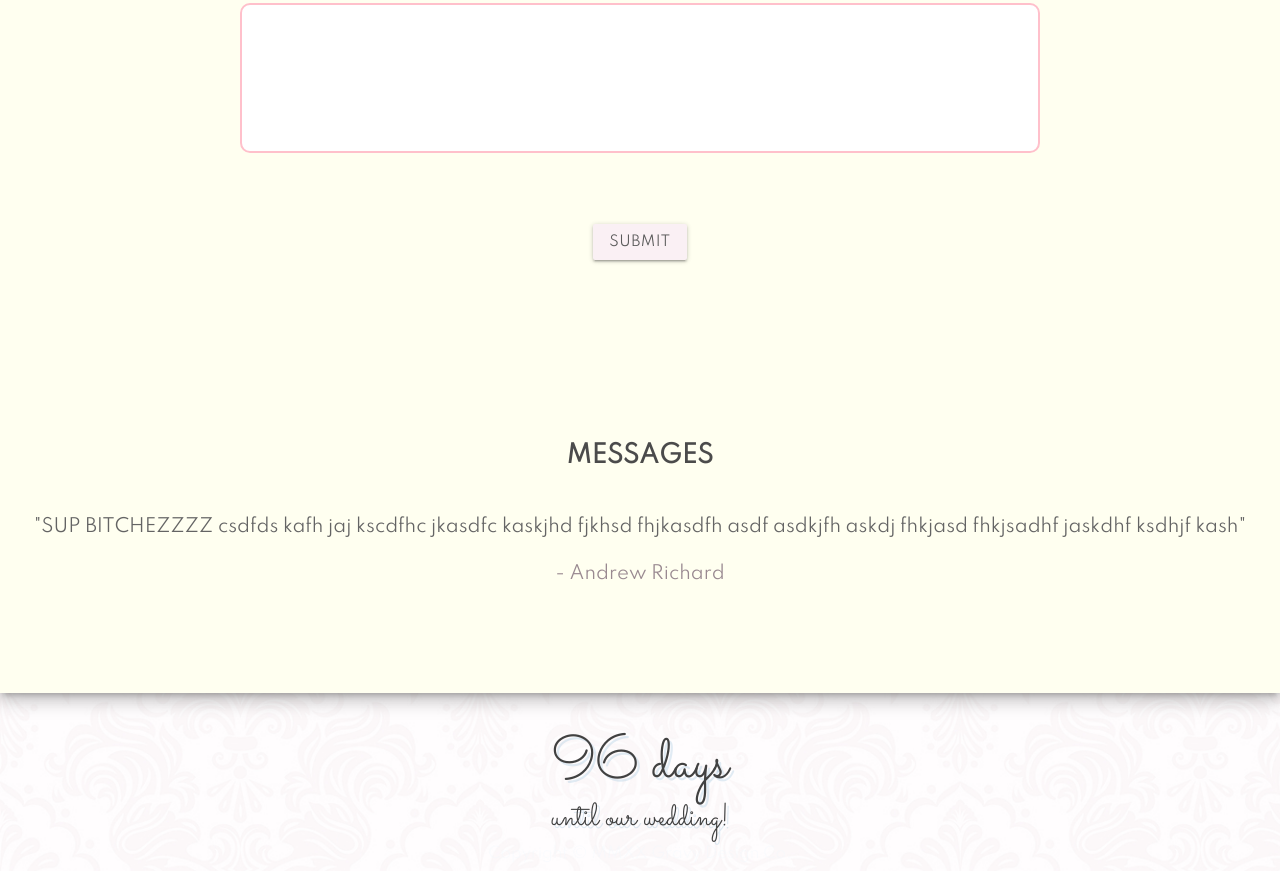
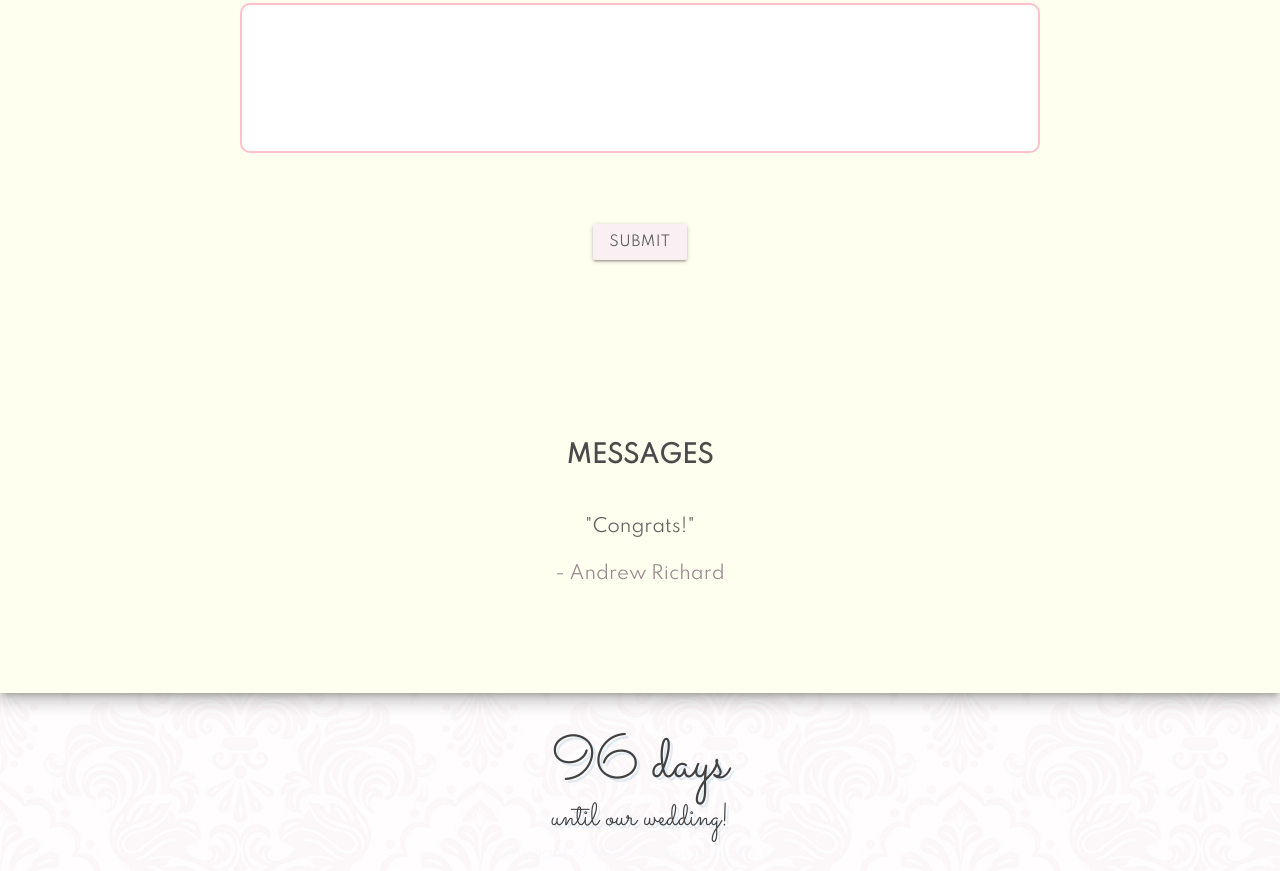
Before and after one commit to gravyhtx/maryclaire_wedding, a website: page guestbook.html in a window 1280 px wide. Shown: the part 422-1293 px from the top of the page. Drawn offline with nearby package versions, Linux system fonts and the light colour scheme.

Commit message:
Swapped some pics

```diff
--- a/guestbook.html
+++ b/guestbook.html
@@ -63,7 +63,7 @@
         <br><br>
         <section class="guestDb">
         <div class="messages">
-        "SUP BITCHEZZZZ csdfds kafh jaj kscdfhc jkasdfc kaskjhd fjkhsd fhjkasdfh asdf asdkjfh askdj fhkjasd fhkjsadhf jaskdhf ksdhjf kash"
+        "Congrats!"
         </div>
         <div class="names">
         - Andrew Richard
```
